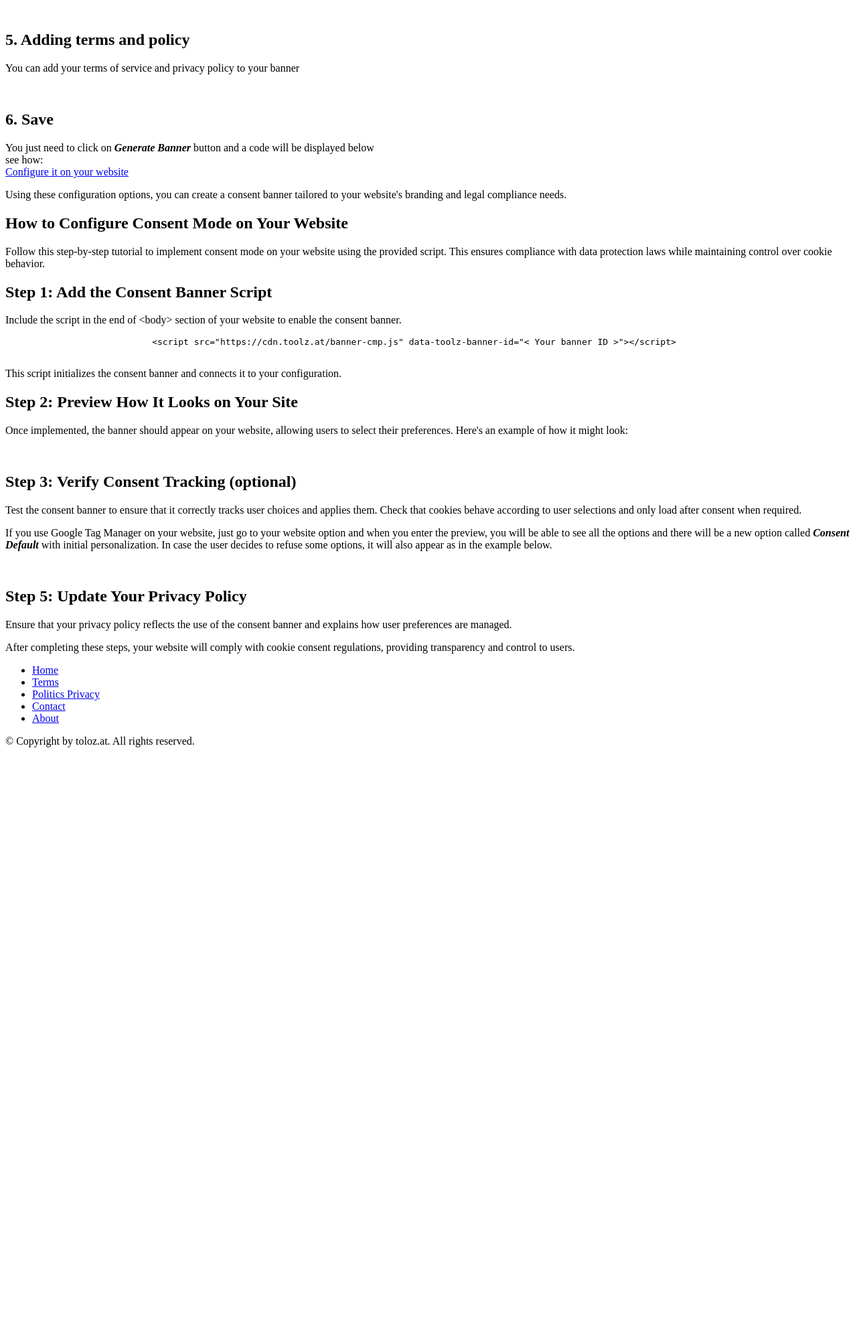
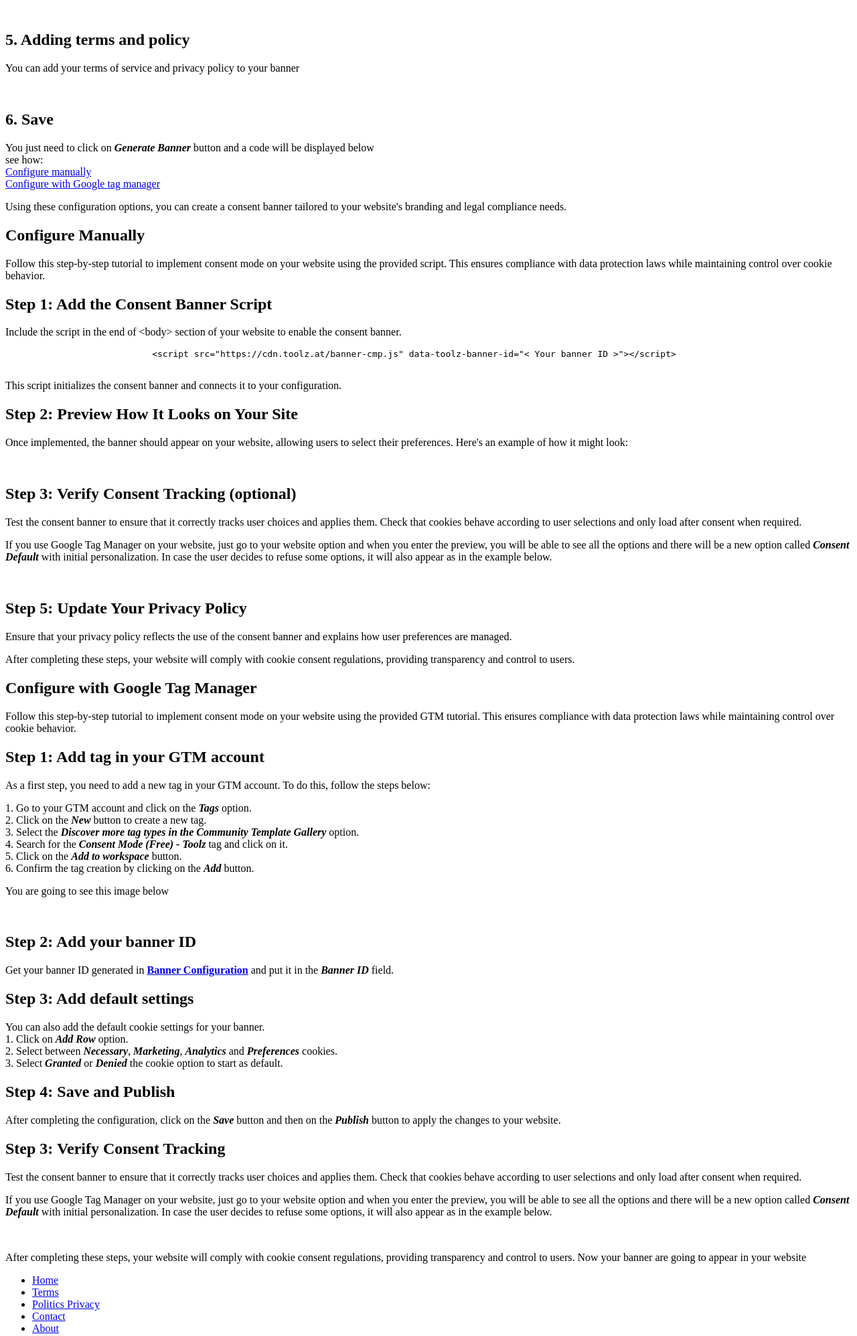
Before and after one commit to joandysson/conset-mode, a PHP site: template public/views/generator.php in a window 1280 px wide. Shown: the part 1478-3473 px from the top of the page at 67% size. Before the commit the page ends 2594 px from the top, so only its background shows below. Run offline with PHP 8.4, Linux system fonts and the light colour scheme; the template is opened without the code that fills it, so the values that code supplies are empty.

Commit message:
Added section GTM

```diff
--- a/public/views/generator.php
+++ b/public/views/generator.php
@@ -173,19 +173,18 @@ $head = [
                     <img class="border-1px" src="<?php echo asset('images/png/terms-and-politics.png') ?>">
                 </div>
 
-
                 <h2>6. Save</h2>
                 <p>You just need to click on <strong><em>Generate Banner</em></strong> button and a code will be displayed below
                     <br>
                     see how:
                     <br>
                     <a href="#how-to-configure-consent-mode">
-                        Configure it on your website
+                        Configure manually
                     </a>
                     <br>
-                    <!-- <a href="#">
-                            how Configure it on your website with google tag manager
-                        </a> -->
+                    <a href="#how-to-configure-consent-mode-gtm">
+                        Configure with Google tag manager
+                    </a>
                 </p>
 
                 <div class="note">
@@ -195,7 +194,7 @@ $head = [
         </section>
         <div class="space"></div>
         <section id="how-to-configure-consent-mode" class="consent-mode-tutorial">
-            <h1>How to Configure Consent Mode on Your Website</h1>
+            <h1>Configure Manually</h1>
             <div class="content">
                 <p>Follow this step-by-step tutorial to implement consent mode on your website using the provided script. This ensures compliance with data protection laws while maintaining control over cookie behavior.</p>
 
@@ -226,7 +225,6 @@ $head = [
                     <img class="border-1px" src="<?php echo asset('images/png/gtm-tracking.png') ?>">
                 </div>
 
-
                 <h2>Step 5: Update Your Privacy Policy</h2>
                 <p>Ensure that your privacy policy reflects the use of the consent banner and explains how user preferences are managed.</p>
 
@@ -235,6 +233,69 @@ $head = [
                 </div>
             </div>
         </section>
+        <div class="space"></div>
+        <section id="how-to-configure-consent-mode-gtm" class="consent-mode-tutorial">
+            <h1>Configure with Google Tag Manager</h1>
+            <div class="content">
+                <p>Follow this step-by-step tutorial to implement consent mode on your website using the provided GTM tutorial. This ensures compliance with data protection laws while maintaining control over cookie behavior.</p>
+
+                <h2>Step 1: Add tag in your GTM account</h2>
+                <p>As a first step, you need to add a new tag in your GTM account. To do this, follow the steps below:</p>
+                <p>
+                    1. Go to your GTM account and click on the <strong><em>Tags</em></strong> option.
+                    <br>
+                    2. Click on the <strong><em>New</em></strong> button to create a new tag.
+                    <br>
+                    3. Select the <strong><em>Discover more tag types in the Community Template Gallery</em></strong> option.
+                    <br>
+                    4. Search for the <strong><em>Consent Mode (Free) - Toolz</em></strong> tag and click on it.
+                    <br>
+                    5. Click on the <strong><em>Add to workspace</em></strong> button.
+                    <br>
+                    6. Confirm the tag creation by clicking on the <strong><em>Add</em></strong> button.
+                </p>
+
+                <p>You are going to see this image below</p>
+                <div class="example-image">
+                    <img class="border-1px" src="<?php echo asset('images/png/gtm-configure.png') ?>">
+                </div>
+
+                <h2>Step 2: Add your banner ID</h2>
+                <p>
+                    Get your banner ID generated in <strong><a href="#configuration"> Banner Configuration</a></strong>
+                    and put it in the <strong><em>Banner ID</em></strong> field.
+                </p>
+                <h2>Step 3: Add default settings</h2>
+                <p>
+                    You can also add the default cookie settings for your banner. <br>
+                    1. Click on <strong><em>Add Row</em></strong> option. <br>
+                    2. Select between <strong><em>Necessary</em></strong>, <strong><em>Marketing</em></strong>, <strong><em>Analytics</em></strong> and <strong><em>Preferences</em></strong> cookies.<br>
+                    3. Select <strong><em>Granted</em></strong> or <strong><em>Denied</em></strong> the cookie option to start as default.
+
+                </p>
+                <h2>Step 4: Save and Publish</h2>
+                <p>
+                    After completing the configuration, click on the <strong><em>Save</em></strong> button and then on the <strong><em>Publish</em></strong> button to apply the changes to your website.
+                </p>
+                <h2>Step 3: Verify Consent Tracking</h2>
+                <p>Test the consent banner to ensure that it correctly tracks user choices and applies them.
+                    Check that cookies behave according to user selections and only load after consent when required.
+                </p>
+                <p>
+                    If you use Google Tag Manager on your website,
+                    just go to your website option and when you enter the preview, you will be able to see all the options and there will be a new option called <strong><em>Consent Default</em></strong> with initial personalization.
+                    In case the user decides to refuse some options, it will also appear as in the example below.
+                </p>
+                <div class="example-image">
+                    <img class="border-1px" src="<?php echo asset('images/png/gtm-tracking.png') ?>">
+                </div>
+
+                <div class="note">
+                    <p>After completing these steps, your website will comply with cookie consent regulations, providing transparency and control to users. Now your banner are going to appear in your website</p>
+                </div>
+            </div>
+        </section>
+
         <section id="preview-section">
         </section>
 
--- a/public/views/home.php
+++ b/public/views/home.php
@@ -3,8 +3,8 @@
 
 <?php
 $head = [
-    'title' => 'Generator',
-    'description' => 'Create a free consent mode banner for your website with our easy-to-use tool. Ensure compliance with GDPR, LGPD, and CCPA while providing a seamless user experience. Customize design, placement, and functionality to match your brand, all while respecting user privacy. Perfect for websites of all sizes, our solution helps you stay aligned with global data privacy regulations without hassle. Try it now and make your website compliant today!.',
+    'title' => 'Home',
+    'description' => 'Cookie Notice Generator is an online web tool or app that creates highly customizable cookie consent banners for websites. You can modify the banner text, colors, layout position, and more.',
     'keywords' => 'GDPR, LGPD, CCPA, consent mode banner, custom consent banner, free consent banner tool, website compliance, privacy regulations'
 ];
 ?>
--- a/public/views/layouts/script.php
+++ b/public/views/layouts/script.php
@@ -61,5 +61,3 @@
 
     // End web app
 </script>
-
-<!--<script src="https://cdn.toolz.at/banner-cmp.js" data-toolz-banner-id="019317b5-400d-7114-8f38-7b758e0bd9b9"></script>-->
```
Also changed, not shown: public/views/laws.php (+15 -0 lines), public/assets/css/styles.css, public/assets/images/png/gtm-configure.png (added).
